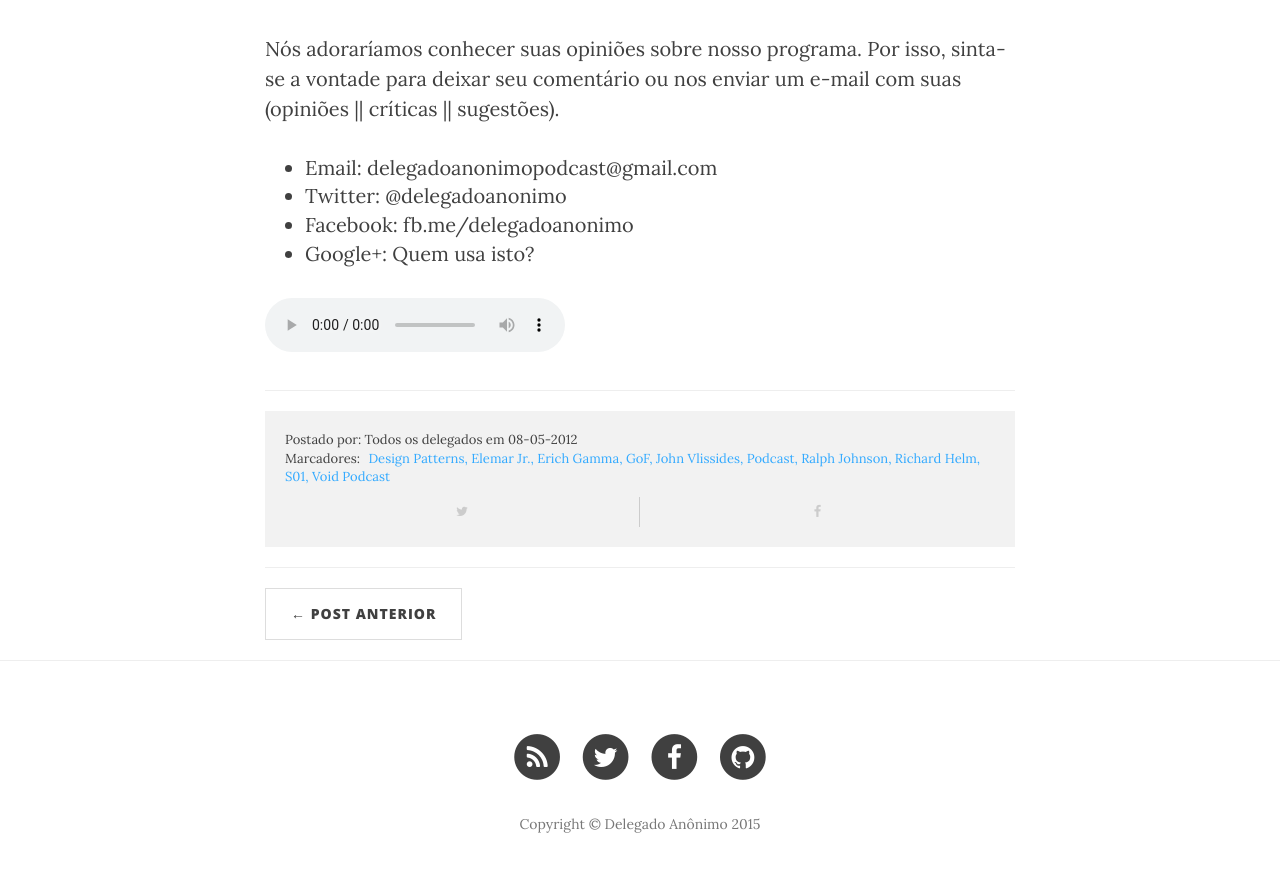
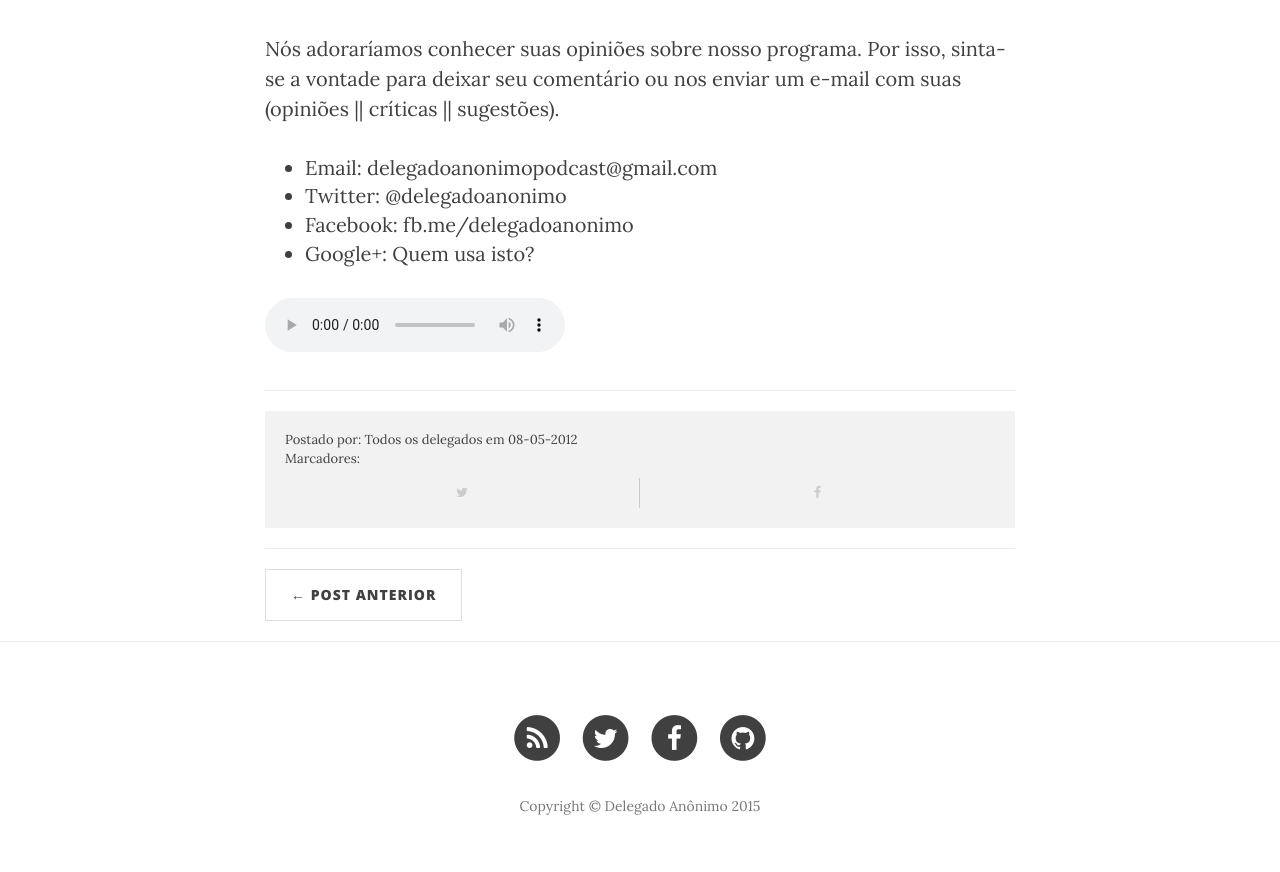
Before and after one commit to delegadoanonimo/delegadoanonimo.github.io, a Jekyll site: the page built from _posts/2012-05-08-podcastS01E03.markdown, in a window 1280 px wide and 900 px high, scrolled down 1776 px. Shown: the top 872 px of the window. Built offline with Jekyll 4.4.1, drawn with Linux system fonts in a browser that asks for light colours; nearby versions of some CDN libraries.

Commit message:
Revert "terceiro post finalizado mesmo"
This reverts commit b26effae3f209a0a3d9edacc434272dc5f9323c7.

```diff
--- a/_config.yml
+++ b/_config.yml
@@ -3,6 +3,7 @@
 email: delegadoanonimopodcast@gmail.com
 description: ""
 baseurl: "http://delegadoanonimo.github.io/"
+baseurl: ""
 url: ""
 twitter_username: DelegadoAnonimo
 github_username:  DelegadoAnonimo
--- a/_posts/2012-05-08-podcastS01E03.markdown
+++ b/_posts/2012-05-08-podcastS01E03.markdown
@@ -1,23 +1,10 @@
 ---
 layout:     post
 title:      "S01 E03 - Design Patterns"
-titleToShare: "podcastS01E03"
 subtitle:   "O GoF &eacute; pop, o GoF n&atilde;o poupa ningu&eacute;m"
 date:       2012-05-08 21:53:00
-dateShort:  "2012-02-21"
 author:     "Todos os delegados"
 header-img: "img/post-bg-03.jpg"
-tags:
-- Design Patterns,
-- Elemar Jr.,
-- Erich Gamma,
-- GoF,
-- John Vlissides,
-- Podcast,
-- Ralph Johnson,
-- Richard Helm,
-- S01,
-- Void Podcast
 ---
 
 <p>Fala a&iacute;, escovadores de bits! Sejam bem vindos a mais um Delegado An&ocirc;nimo.</p>
```
